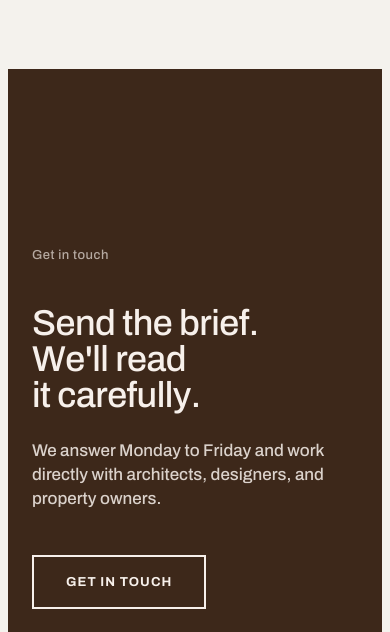
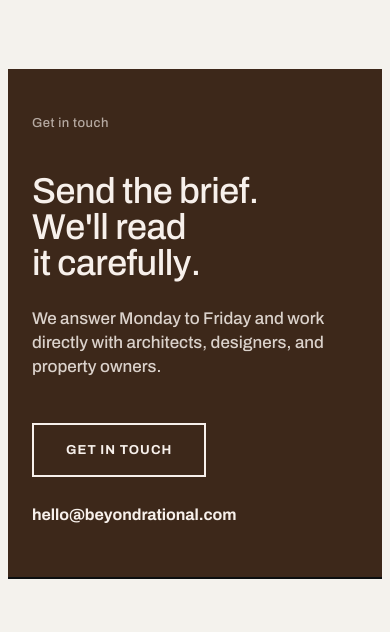
Before and after one commit to Beyondrational/beyond-rational, a plain HTML site: page index.html in a window 390 px wide. Shown: the part 6471-7103 px from the top of the page. Drawn offline with Linux system fonts and the light colour scheme; animation ran at ten frames a second.

Commit message:
fix: use the shared responsive section padding on the homepage CTA
The pre-footer CTA on index.html had a fixed --bra-s-7 (176px) padding
that never scaled down, unlike every other page's matching CTA section
(Wuud/Sappa/Mogu), which uses .bra-section and shrinks to 44px on
mobile. Left index with a huge, inconsistent gap before the footer.

```diff
--- a/index.html
+++ b/index.html
@@ -389,7 +389,7 @@
      8 / GET IN TOUCH — single calm CTA
      ===================================================== -->
 <section class="bra-surface-oak">
-  <div class="bra-container" style="padding-top: var(--bra-s-7); padding-bottom: var(--bra-s-7);">
+  <div class="bra-container bra-section">
     <div class="split-tight" style="align-items: end;">
       <p class="bra-caption" data-content="cta.section_label">Get in touch</p>
       <div>
```
